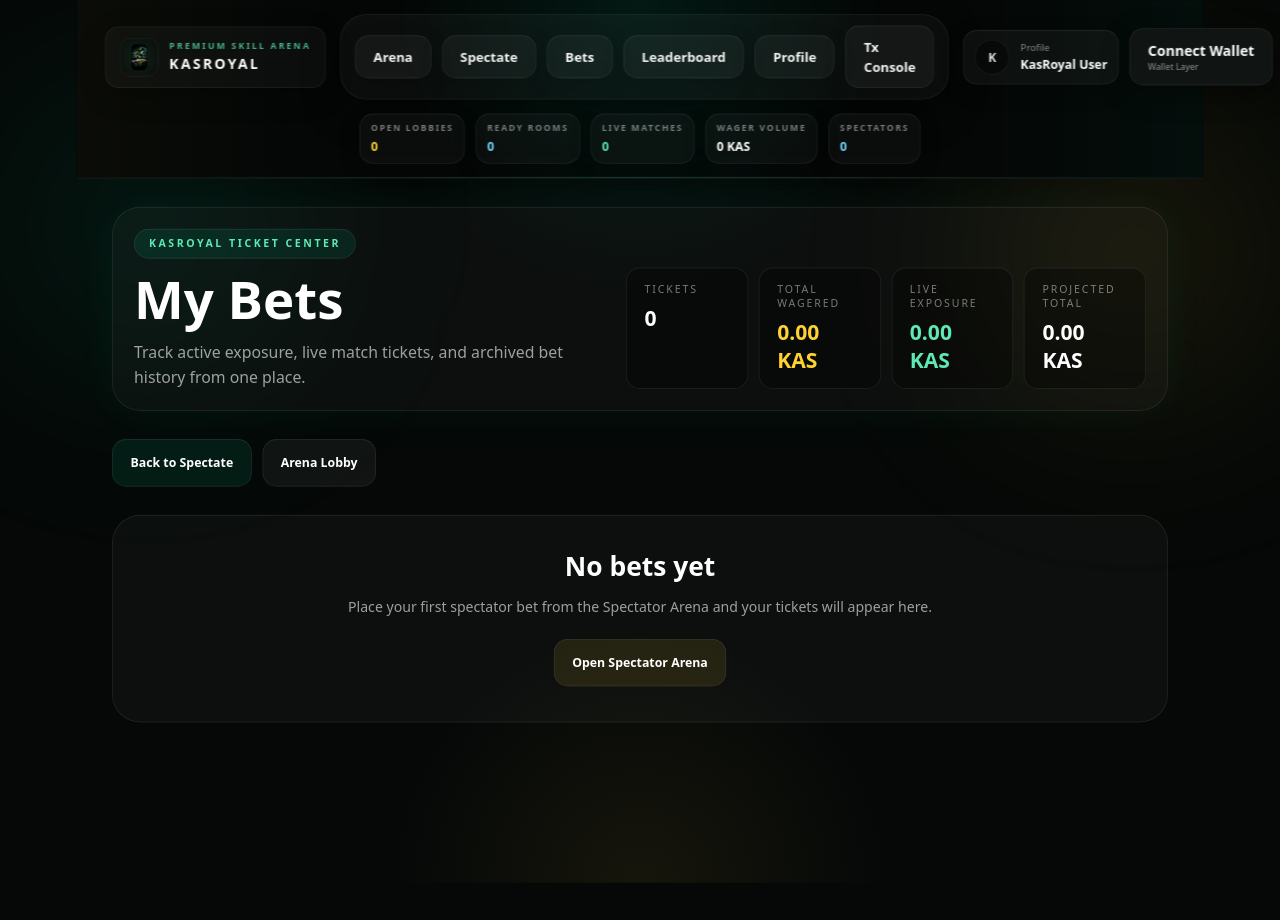
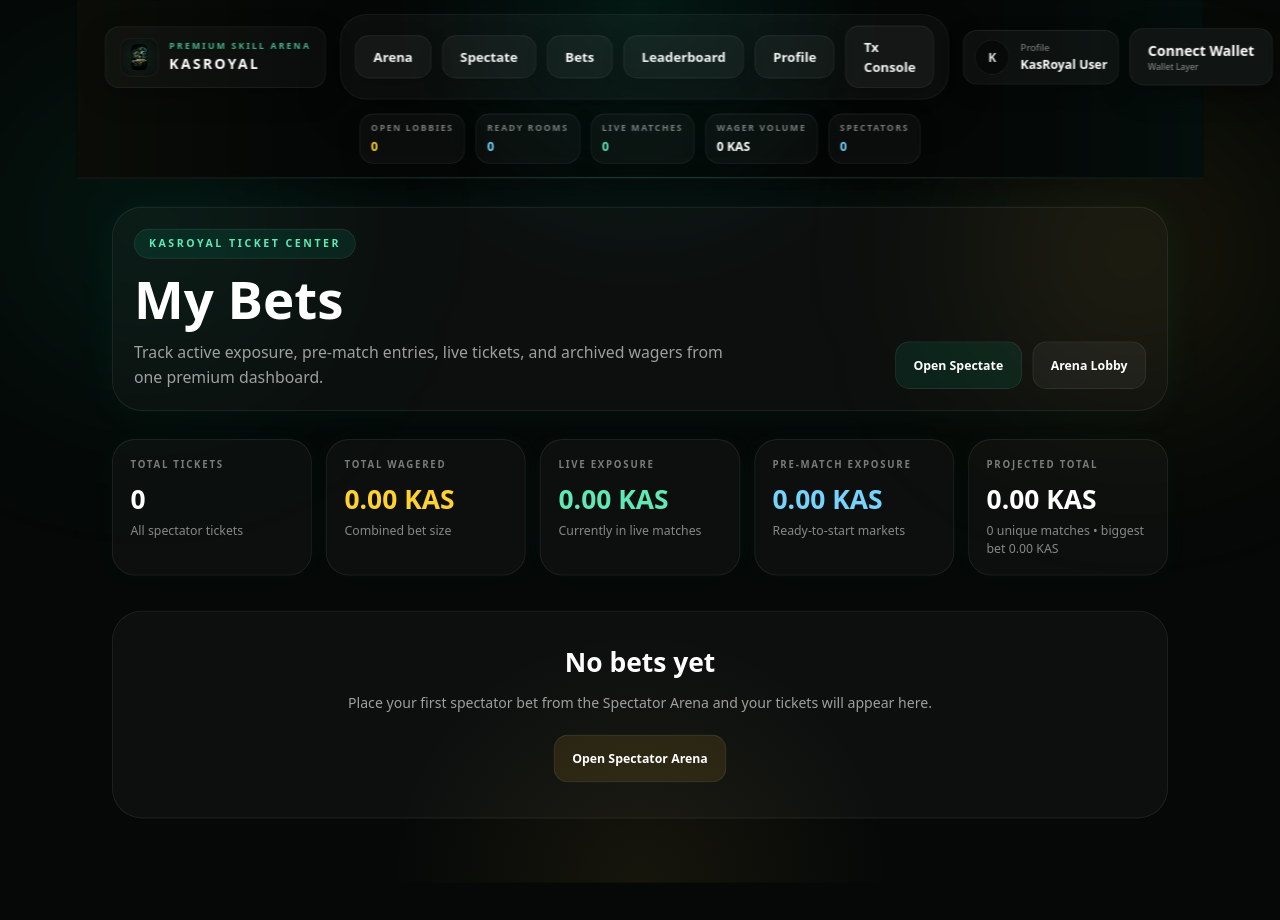
Before and after one commit to kasroyalllc/kasroyal, a Next.js app: page /bets in a window 1280 px wide. Shown: the top 920 px of the page. Built offline with nearby package versions, Linux system fonts and the light colour scheme.

Commit message:
Upgrade bets dashboard UI

```diff
--- a/app/bets/page.tsx
+++ b/app/bets/page.tsx
@@ -4,7 +4,6 @@ import Link from "next/link"
 import { useEffect, useMemo, useState } from "react"
 import {
   currentUser,
-  formatTime,
   getMultiplier,
   getRankColors,
   getTicketExposureByMatch,
@@ -16,6 +15,11 @@ import {
   type PersistedBetTicket,
   type RankTier,
 } from "@/lib/mock/arena-data"
+
+type TicketWithMatch = {
+  ticket: PersistedBetTicket
+  match: ArenaMatch | null
+}
 
 function RankBadge({ rank }: { rank: RankTier }) {
   return (
@@ -42,6 +46,15 @@ function getTicketStatus(match: ArenaMatch | null) {
   return "Unknown"
 }
 
+function getStatusTone(match: ArenaMatch | null) {
+  if (!match) return "text-white/70 border-white/10 bg-white/5"
+  if (match.status === "Live") return "text-emerald-300 border-emerald-300/20 bg-emerald-400/10"
+  if (match.status === "Ready to Start") return "text-amber-300 border-amber-300/20 bg-amber-300/10"
+  if (match.status === "Waiting for Opponent") return "text-sky-300 border-sky-300/20 bg-sky-300/10"
+  if (match.status === "Finished") return "text-white/75 border-white/10 bg-white/5"
+  return "text-white/75 border-white/10 bg-white/5"
+}
+
 function getTicketPlayer(ticket: PersistedBetTicket, match: ArenaMatch | null) {
   if (!match) return ticket.side === "host" ? "Host" : "Challenger"
   return ticket.side === "host" ? match.host.name : match.challenger?.name ?? "Challenger"
@@ -59,68 +72,160 @@ function getCurrentProjectedPayout(ticket: PersistedBetTicket, match: ArenaMatch
   return ticket.amount * multiplier
 }
 
-function TicketCard({
-  ticket,
-  match,
+function getCurrentMultiplier(ticket: PersistedBetTicket, match: ArenaMatch | null) {
+  if (!match) return 0
+
+  return getMultiplier(
+    match.spectatorPool.host,
+    match.spectatorPool.challenger,
+    ticket.side
+  )
+}
+
+function SummaryCard({
+  label,
+  value,
+  subtext,
+  tone = "white",
 }: {
-  ticket: PersistedBetTicket
-  match: ArenaMatch | null
+  label: string
+  value: string
+  subtext?: string
+  tone?: "white" | "amber" | "emerald" | "sky"
 }) {
+  const toneClass =
+    tone === "amber"
+      ? "text-amber-300"
+      : tone === "emerald"
+      ? "text-emerald-300"
+      : tone === "sky"
+      ? "text-sky-300"
+      : "text-white"
+
+  return (
+    <div className="rounded-[26px] border border-white/8 bg-white/[0.03] p-5 shadow-[0_0_30px_rgba(0,255,200,0.03)]">
+      <div className="text-[11px] font-bold uppercase tracking-[0.18em] text-white/45">
+        {label}
+      </div>
+      <div className={`mt-3 text-3xl font-black ${toneClass}`}>{value}</div>
+      {subtext ? <div className="mt-2 text-sm text-white/50">{subtext}</div> : null}
+    </div>
+  )
+}
+
+function SectionHeader({
+  title,
+  count,
+  subtitle,
+}: {
+  title: string
+  count: number
+  subtitle: string
+}) {
+  return (
+    <div className="mb-4 flex flex-col gap-2 md:flex-row md:items-end md:justify-between">
+      <div>
+        <h2 className="text-2xl font-black">{title}</h2>
+        <p className="mt-1 text-sm text-white/50">{subtitle}</p>
+      </div>
+      <div className="text-sm font-bold text-white/50">{count} ticket(s)</div>
+    </div>
+  )
+}
+
+function EmptyState({ text }: { text: string }) {
+  return (
+    <div className="rounded-[24px] border border-white/8 bg-white/[0.03] p-5 text-white/45">
+      {text}
+    </div>
+  )
+}
+
+function TicketCard({ ticket, match }: TicketWithMatch) {
   const player = getTicketPlayer(ticket, match)
   const status = getTicketStatus(match)
   const payout = getCurrentProjectedPayout(ticket, match)
-  const exposure = match ? getTicketExposureByMatch(match.id, currentUser.name) : { host: 0, challenger: 0, total: 0 }
+  const multiplier = getCurrentMultiplier(ticket, match)
+  const exposure = match
+    ? getTicketExposureByMatch(match.id, currentUser.name)
+    : { host: 0, challenger: 0, total: 0 }
+
   const totalPool = match ? match.spectatorPool.host + match.spectatorPool.challenger : 0
+  const selectedPool = match
+    ? ticket.side === "host"
+      ? match.spectatorPool.host
+      : match.spectatorPool.challenger
+    : 0
 
   return (
-    <div className="rounded-[28px] border border-white/8 bg-white/[0.03] p-5 shadow-[0_0_30px_rgba(0,255,200,0.03)]">
-      <div className="flex flex-col gap-4 lg:flex-row lg:items-start lg:justify-between">
-        <div>
+    <div className="rounded-[30px] border border-white/8 bg-white/[0.03] p-5 shadow-[0_0_40px_rgba(0,255,200,0.03)]">
+      <div className="flex flex-col gap-5 xl:flex-row xl:items-start xl:justify-between">
+        <div className="min-w-0 flex-1">
           <div className="flex flex-wrap items-center gap-2">
             <span className="rounded-full border border-emerald-300/20 bg-emerald-400/10 px-3 py-1 text-[11px] font-bold uppercase tracking-[0.16em] text-emerald-300">
               {ticket.game}
             </span>
-            <span className="rounded-full border border-white/10 bg-white/5 px-3 py-1 text-[11px] font-bold uppercase tracking-[0.16em] text-white/70">
+            <span
+              className={`rounded-full border px-3 py-1 text-[11px] font-bold uppercase tracking-[0.16em] ${getStatusTone(
+                match
+              )}`}
+            >
               {status}
+            </span>
+            <span className="rounded-full border border-white/10 bg-white/5 px-3 py-1 text-[11px] font-bold uppercase tracking-[0.16em] text-white/75">
+              Backed {player}
             </span>
           </div>
 
-          <h2 className="mt-3 text-2xl font-black">
+          <h3 className="mt-4 text-2xl font-black">
             {match ? `${match.host.name} vs ${match.challenger?.name ?? "Waiting Opponent"}` : ticket.matchId}
-          </h2>
+          </h3>
 
-          <div className="mt-2 flex flex-wrap items-center gap-2">
+          <div className="mt-3 flex flex-wrap items-center gap-2">
             {match ? <RankBadge rank={match.host.rank} /> : null}
             {match?.challenger ? <RankBadge rank={match.challenger.rank} /> : null}
           </div>
 
-          <div className="mt-4 grid gap-2 text-sm text-white/60">
-            <div>Side backed: {player}</div>
+          <div className="mt-5 grid gap-3 text-sm text-white/60 sm:grid-cols-2">
             <div>Placed: {formatDate(ticket.createdAt)}</div>
             <div>Ticket ID: {ticket.id}</div>
+            <div>Side pool: {selectedPool.toFixed(2)} KAS</div>
+            <div>Total market pool: {totalPool.toFixed(2)} KAS</div>
           </div>
         </div>
 
-        <div className="grid gap-3 sm:grid-cols-2 lg:w-[360px]">
+        <div className="grid gap-3 sm:grid-cols-2 xl:w-[420px]">
           <div className="rounded-2xl border border-amber-300/20 bg-amber-300/10 p-4">
-            <div className="text-xs uppercase tracking-[0.16em] text-white/45">Bet Amount</div>
-            <div className="mt-2 text-3xl font-black text-amber-300">{ticket.amount.toFixed(2)} KAS</div>
+            <div className="text-[11px] font-bold uppercase tracking-[0.16em] text-white/45">
+              Bet Amount
+            </div>
+            <div className="mt-2 text-3xl font-black text-amber-300">
+              {ticket.amount.toFixed(2)} KAS
+            </div>
           </div>
 
           <div className="rounded-2xl border border-emerald-300/20 bg-emerald-400/10 p-4">
-            <div className="text-xs uppercase tracking-[0.16em] text-white/45">Projected Return</div>
+            <div className="text-[11px] font-bold uppercase tracking-[0.16em] text-white/45">
+              Projected Return
+            </div>
             <div className="mt-2 text-3xl font-black text-emerald-300">
               {payout > 0 ? `${payout.toFixed(2)} KAS` : "--"}
             </div>
           </div>
 
           <div className="rounded-2xl border border-white/8 bg-black/25 p-4">
-            <div className="text-xs uppercase tracking-[0.16em] text-white/45">Match Pool</div>
-            <div className="mt-2 text-2xl font-black">{totalPool.toFixed(2)} KAS</div>
+            <div className="text-[11px] font-bold uppercase tracking-[0.16em] text-white/45">
+              Live Multiplier
+            </div>
+            <div className="mt-2 text-2xl font-black">
+              {multiplier > 0 ? `${multiplier.toFixed(2)}x` : "--"}
+            </div>
           </div>
 
           <div className="rounded-2xl border border-white/8 bg-black/25 p-4">
-            <div className="text-xs uppercase tracking-[0.16em] text-white/45">My Exposure</div>
+            <div className="text-[11px] font-bold uppercase tracking-[0.16em] text-white/45">
+              My Exposure
+            </div>
             <div className="mt-2 text-2xl font-black">{exposure.total.toFixed(2)} KAS</div>
           </div>
         </div>
@@ -184,7 +289,7 @@ export default function BetsPage() {
     return () => clearInterval(timer)
   }, [])
 
-  const ticketsWithMatch = useMemo(() => {
+  const ticketsWithMatch = useMemo<TicketWithMatch[]>(() => {
     return tickets.map((ticket) => ({
       ticket,
       match: matches.find((match) => match.id === ticket.matchId) ?? null,
@@ -197,12 +302,16 @@ export default function BetsPage() {
   const finishedTickets = ticketsWithMatch.filter(({ match }) => match?.status === "Finished" || !match)
 
   const totalWagered = tickets.reduce((sum, ticket) => sum + ticket.amount, 0)
-
   const liveExposure = liveTickets.reduce((sum, item) => sum + item.ticket.amount, 0)
+  const preMatchExposure = openTickets.reduce((sum, item) => sum + item.ticket.amount, 0)
 
   const totalProjected = ticketsWithMatch.reduce((sum, item) => {
     return sum + getCurrentProjectedPayout(item.ticket, item.match)
   }, 0)
+
+  const uniqueMatches = new Set(tickets.map((ticket) => ticket.matchId)).size
+
+  const biggestBet = tickets.reduce((max, ticket) => Math.max(max, ticket.amount), 0)
 
   return (
     <main className="min-h-screen bg-[#050807] text-white">
@@ -210,46 +319,29 @@ export default function BetsPage() {
       <div className="absolute left-[-80px] top-24 h-[320px] w-[320px] rounded-full bg-emerald-400/10 blur-[120px]" />
       <div className="absolute right-[-80px] top-32 h-[320px] w-[320px] rounded-full bg-amber-300/10 blur-[120px]" />
 
-      <div className="relative z-10 mx-auto max-w-[1500px] px-5 py-8 md:px-8 xl:px-10">
-        <div className="mb-8 flex flex-col gap-6 rounded-[32px] border border-white/8 bg-white/[0.03] p-6 shadow-[0_0_50px_rgba(0,255,200,0.05)] lg:flex-row lg:items-end lg:justify-between">
+      <div className="relative z-10 mx-auto max-w-[1550px] px-5 py-8 md:px-8 xl:px-10">
+        <div className="mb-8 flex flex-col gap-6 rounded-[34px] border border-white/8 bg-white/[0.03] p-6 shadow-[0_0_50px_rgba(0,255,200,0.05)] lg:flex-row lg:items-end lg:justify-between">
           <div className="max-w-3xl">
             <div className="mb-4 inline-flex rounded-full border border-emerald-400/20 bg-emerald-400/10 px-4 py-2 text-xs font-bold uppercase tracking-[0.24em] text-emerald-300">
               KasRoyal Ticket Center
             </div>
 
-            <h1 className="text-4xl font-black leading-none sm:text-5xl xl:text-6xl">My Bets</h1>
+            <h1 className="text-4xl font-black leading-none sm:text-5xl xl:text-6xl">
+              My Bets
+            </h1>
 
             <p className="mt-4 max-w-2xl text-base leading-7 text-white/60 sm:text-lg">
-              Track active exposure, live match tickets, and archived bet history from one place.
+              Track active exposure, pre-match entries, live tickets, and archived wagers from one
+              premium dashboard.
             </p>
           </div>
 
-          <div className="grid gap-3 sm:grid-cols-4">
-            <div className="rounded-2xl border border-white/8 bg-black/30 px-5 py-4">
-              <div className="text-xs uppercase tracking-[0.18em] text-white/45">Tickets</div>
-              <div className="mt-2 text-2xl font-black">{tickets.length}</div>
-            </div>
-            <div className="rounded-2xl border border-white/8 bg-black/30 px-5 py-4">
-              <div className="text-xs uppercase tracking-[0.18em] text-white/45">Total Wagered</div>
-              <div className="mt-2 text-2xl font-black text-amber-300">{totalWagered.toFixed(2)} KAS</div>
-            </div>
-            <div className="rounded-2xl border border-white/8 bg-black/30 px-5 py-4">
-              <div className="text-xs uppercase tracking-[0.18em] text-white/45">Live Exposure</div>
-              <div className="mt-2 text-2xl font-black text-emerald-300">{liveExposure.toFixed(2)} KAS</div>
-            </div>
-            <div className="rounded-2xl border border-white/8 bg-black/30 px-5 py-4">
-              <div className="text-xs uppercase tracking-[0.18em] text-white/45">Projected Total</div>
-              <div className="mt-2 text-2xl font-black">{totalProjected.toFixed(2)} KAS</div>
-            </div>
-          </div>
-        </div>
-
-        <div className="mb-8 flex flex-wrap gap-3">
+          <div className="flex flex-wrap gap-3">
             <Link
               href="/spectate"
               className="inline-flex items-center justify-center rounded-2xl border border-emerald-300/20 bg-emerald-400/10 px-5 py-4 text-sm font-bold text-emerald-300 transition hover:bg-emerald-400/15"
             >
-            Back to Spectate
+              Open Spectate
             </Link>
             <Link
               href="/arena"
@@ -258,9 +350,43 @@ export default function BetsPage() {
               Arena Lobby
             </Link>
           </div>
+        </div>
+
+        <div className="mb-10 grid gap-4 md:grid-cols-2 xl:grid-cols-5">
+          <SummaryCard
+            label="Total Tickets"
+            value={`${tickets.length}`}
+            subtext="All spectator tickets"
+            tone="white"
+          />
+          <SummaryCard
+            label="Total Wagered"
+            value={`${totalWagered.toFixed(2)} KAS`}
+            subtext="Combined bet size"
+            tone="amber"
+          />
+          <SummaryCard
+            label="Live Exposure"
+            value={`${liveExposure.toFixed(2)} KAS`}
+            subtext="Currently in live matches"
+            tone="emerald"
+          />
+          <SummaryCard
+            label="Pre-Match Exposure"
+            value={`${preMatchExposure.toFixed(2)} KAS`}
+            subtext="Ready-to-start markets"
+            tone="sky"
+          />
+          <SummaryCard
+            label="Projected Total"
+            value={`${totalProjected.toFixed(2)} KAS`}
+            subtext={`${uniqueMatches} unique matches • biggest bet ${biggestBet.toFixed(2)} KAS`}
+            tone="white"
+          />
+        </div>
 
         {tickets.length === 0 ? (
-          <div className="rounded-[32px] border border-white/8 bg-white/[0.03] p-10 text-center">
+          <div className="rounded-[34px] border border-white/8 bg-white/[0.03] p-10 text-center">
             <h2 className="text-3xl font-black">No bets yet</h2>
             <p className="mt-4 text-white/60">
               Place your first spectator bet from the Spectator Arena and your tickets will appear here.
@@ -277,16 +403,14 @@ export default function BetsPage() {
         ) : (
           <div className="space-y-10">
             <section>
-              <div className="mb-4 flex items-center justify-between">
-                <h2 className="text-2xl font-black">Pre-Match Tickets</h2>
-                <div className="text-sm text-white/50">{openTickets.length} ticket(s)</div>
-              </div>
-
+              <SectionHeader
+                title="Pre-Match Tickets"
+                count={openTickets.length}
+                subtitle="Markets that are ready and still in the launch window."
+              />
               <div className="space-y-4">
                 {openTickets.length === 0 ? (
-                  <div className="rounded-2xl border border-white/8 bg-white/[0.03] p-5 text-white/45">
-                    No pre-match tickets right now.
-                  </div>
+                  <EmptyState text="No pre-match tickets right now." />
                 ) : (
                   openTickets.map(({ ticket, match }) => (
                     <TicketCard key={ticket.id} ticket={ticket} match={match} />
@@ -296,16 +420,14 @@ export default function BetsPage() {
             </section>
 
             <section>
-              <div className="mb-4 flex items-center justify-between">
-                <h2 className="text-2xl font-black">Live Exposure</h2>
-                <div className="text-sm text-white/50">{liveTickets.length} ticket(s)</div>
-              </div>
-
+              <SectionHeader
+                title="Live Exposure"
+                count={liveTickets.length}
+                subtitle="Your bets currently attached to live matches."
+              />
               <div className="space-y-4">
                 {liveTickets.length === 0 ? (
-                  <div className="rounded-2xl border border-white/8 bg-white/[0.03] p-5 text-white/45">
-                    No live exposure right now.
-                  </div>
+                  <EmptyState text="No live exposure right now." />
                 ) : (
                   liveTickets.map(({ ticket, match }) => (
                     <TicketCard key={ticket.id} ticket={ticket} match={match} />
@@ -315,16 +437,14 @@ export default function BetsPage() {
             </section>
 
             <section>
-              <div className="mb-4 flex items-center justify-between">
-                <h2 className="text-2xl font-black">Waiting Rooms</h2>
-                <div className="text-sm text-white/50">{waitingTickets.length} ticket(s)</div>
-              </div>
-
+              <SectionHeader
+                title="Waiting Rooms"
+                count={waitingTickets.length}
+                subtitle="Tickets attached to rooms that have not fully launched."
+              />
               <div className="space-y-4">
                 {waitingTickets.length === 0 ? (
-                  <div className="rounded-2xl border border-white/8 bg-white/[0.03] p-5 text-white/45">
-                    No waiting-room tickets.
-                  </div>
+                  <EmptyState text="No waiting-room tickets." />
                 ) : (
                   waitingTickets.map(({ ticket, match }) => (
                     <TicketCard key={ticket.id} ticket={ticket} match={match} />
@@ -334,16 +454,14 @@ export default function BetsPage() {
             </section>
 
             <section>
-              <div className="mb-4 flex items-center justify-between">
-                <h2 className="text-2xl font-black">Archived / Finished</h2>
-                <div className="text-sm text-white/50">{finishedTickets.length} ticket(s)</div>
-              </div>
-
+              <SectionHeader
+                title="Archived / Finished"
+                count={finishedTickets.length}
+                subtitle="Older wagers and anything no longer active in local state."
+              />
               <div className="space-y-4">
                 {finishedTickets.length === 0 ? (
-                  <div className="rounded-2xl border border-white/8 bg-white/[0.03] p-5 text-white/45">
-                    No archived tickets yet.
-                  </div>
+                  <EmptyState text="No archived tickets yet." />
                 ) : (
                   finishedTickets.map(({ ticket, match }) => (
                     <TicketCard key={ticket.id} ticket={ticket} match={match} />
```
Lines whose indentation alone changed are shown as unchanged.
